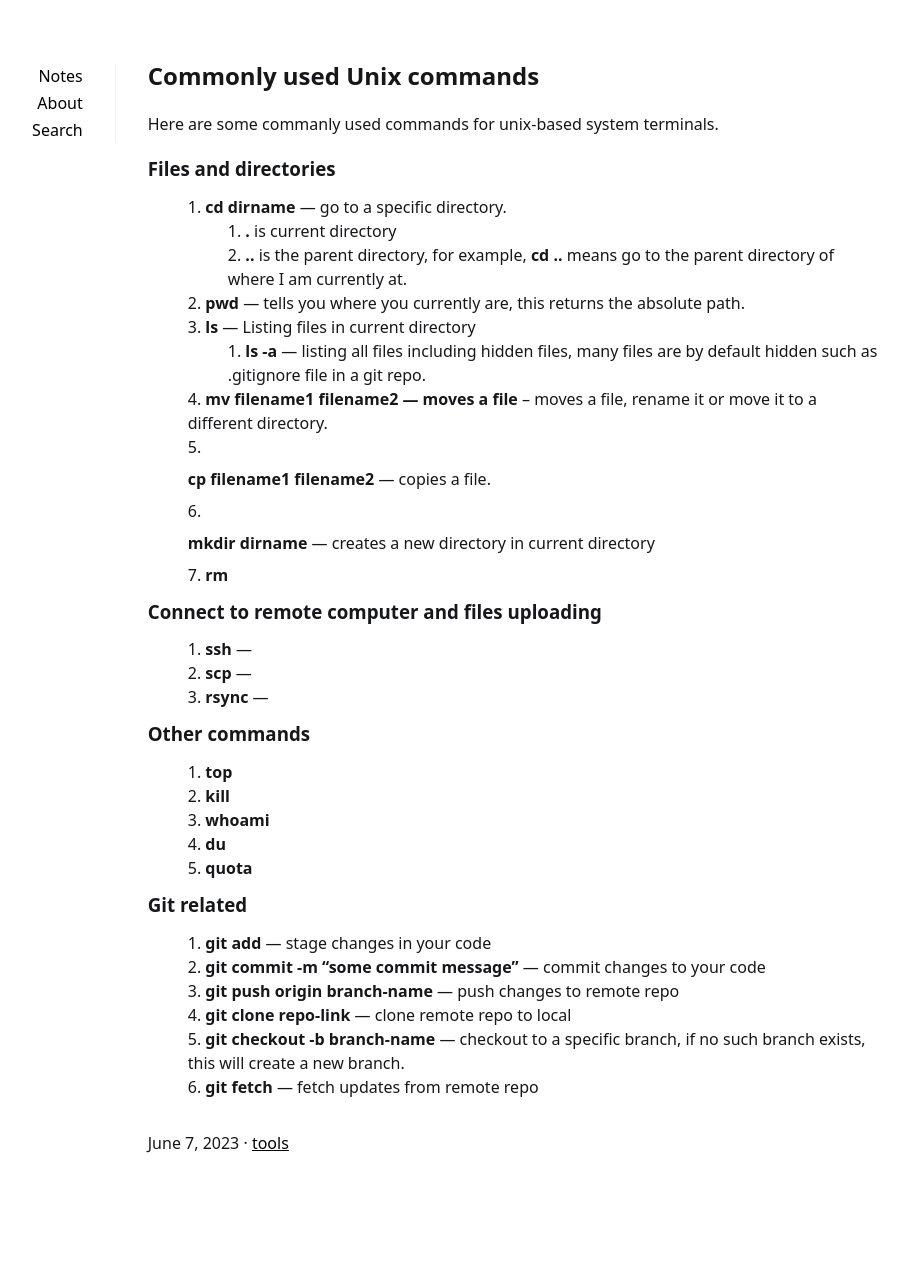
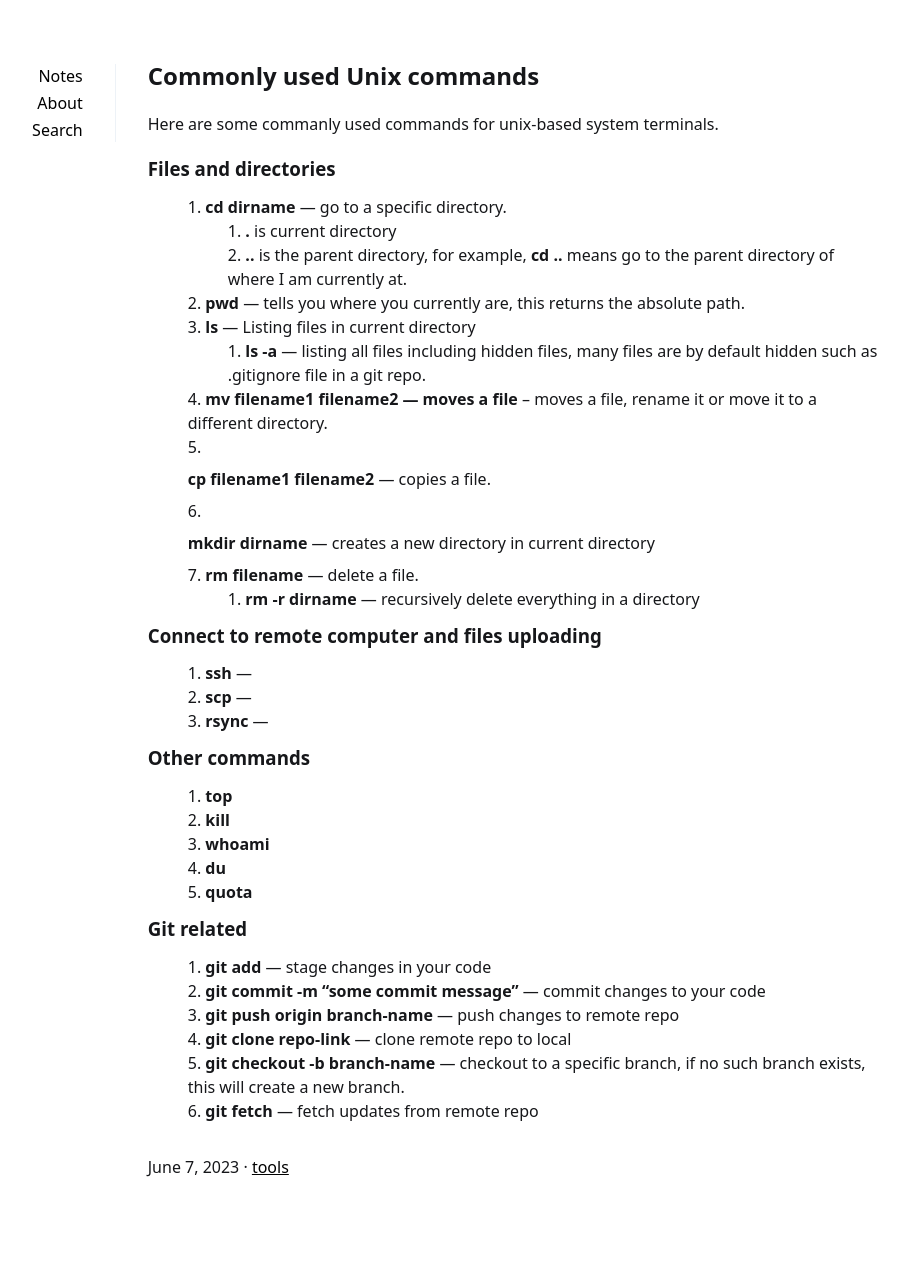
Before and after one commit to acneyouth1996/notes, a Jekyll site: the page built from _posts/2023-06-07-common-commands.md, in a window 1280 px wide. Shown: the whole page, without its empty margins (205-1113 px from the left). Built offline with Jekyll 4.4.1, drawn with Linux system fonts in a browser that asks for light colours; before the commit the page ends 1251 px from its top, so only the background shows below that.

Commit message:
new post

```diff
--- a/_posts/2023-06-07-common-commands.md
+++ b/_posts/2023-06-07-common-commands.md
@@ -29,7 +29,8 @@ Here are some commanly used commands for unix-based system terminals.
 
 6. **mkdir dirname** --- creates a new directory in current directory
 
-7. **rm**
+7. **rm filename** --- delete a file.
+    1. **rm -r dirname** --- recursively delete everything in a directory
 
 
 ### Connect to remote computer and files uploading
```
